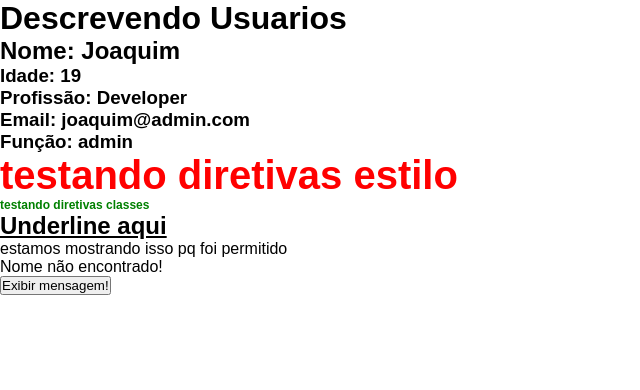
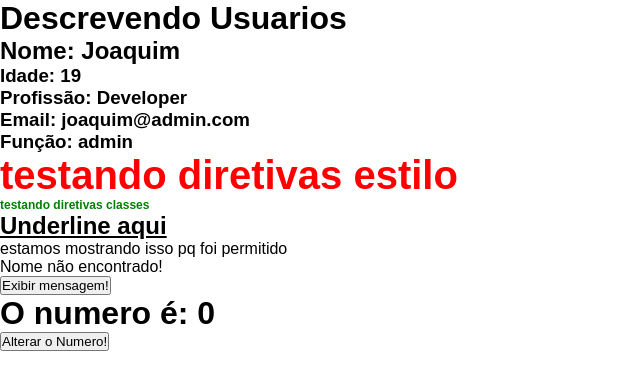
Before and after one commit to matheusdalbone/curso-angular, an Angular app: page / in a window 1280 px wide. Shown: the top 390 px of the page, without its empty margins (0-640 px from the left). Built offline with nearby package versions, Linux system fonts and the light colour scheme.

Commit message:
feat: EventEmmiter

```diff
--- a/src/app/app.component.html
+++ b/src/app/app.component.html
@@ -3,3 +3,4 @@
 <app-directives></app-directives>
 <app-if-render></app-if-render>
 <app-eventos></app-eventos>
+<app-emiter></app-emiter>
--- a/src/app/app.component.ts
+++ b/src/app/app.component.ts
@@ -5,10 +5,11 @@ import { ParentDataComponent } from "./components/parent-data/parent-data.compon
 import { DirectivesComponent } from './components/directives/directives.component';
 import { IfRenderComponent } from './components/if-render/if-render.component';
 import { EventosComponent } from './components/eventos/eventos.component';
+import { EmiterComponent } from './components/emiter/emiter.component';
 
 @Component({
   selector: 'app-root',
-  imports: [RouterOutlet, FirstComponentComponent, ParentDataComponent, DirectivesComponent, IfRenderComponent, EventosComponent],
+  imports: [RouterOutlet, FirstComponentComponent, ParentDataComponent, DirectivesComponent, IfRenderComponent, EventosComponent, EmiterComponent],
   templateUrl: './app.component.html',
   styleUrl: './app.component.css'
 })
--- /dev/null
+++ b/src/app/components/change-number/change-number.component.html
@@ -0,0 +1 @@
+<button (click)="handleClick()">Alterar o Numero!</button>
--- /dev/null
+++ b/src/app/components/change-number/change-number.component.ts
@@ -0,0 +1,16 @@
+import { Component, Output, EventEmitter } from '@angular/core';
+
+@Component({
+  selector: 'app-change-number',
+  imports: [],
+  templateUrl: './change-number.component.html',
+  styleUrl: './change-number.component.css'
+})
+export class ChangeNumberComponent {
+
+  @Output() changeNumber: EventEmitter<any> = new EventEmitter()
+
+  handleClick = () => {
+    this.changeNumber.emit();
+  }
+}
--- /dev/null
+++ b/src/app/components/emiter/emiter.component.html
@@ -0,0 +1,2 @@
+<h1>O numero é: {{myNumber}}</h1>
+<app-change-number (changeNumber)="onChangeNumber()"></app-change-number>
--- /dev/null
+++ b/src/app/components/emiter/emiter.component.ts
@@ -0,0 +1,16 @@
+import { Component } from '@angular/core';
+import { ChangeNumberComponent } from '../change-number/change-number.component';
+
+@Component({
+  selector: 'app-emiter',
+  imports: [ChangeNumberComponent],
+  templateUrl: './emiter.component.html',
+  styleUrl: './emiter.component.css'
+})
+export class EmiterComponent {
+  myNumber: number = 0;
+
+  onChangeNumber = () => {
+    this.myNumber = Math.floor(Math.random() * 100);
+  }
+}
```
Also changed, not shown: src/app/components/change-number/change-number.component.css (added), src/app/components/emiter/emiter.component.css (added), 2 other files (tests, documents, lock files or other folders).
